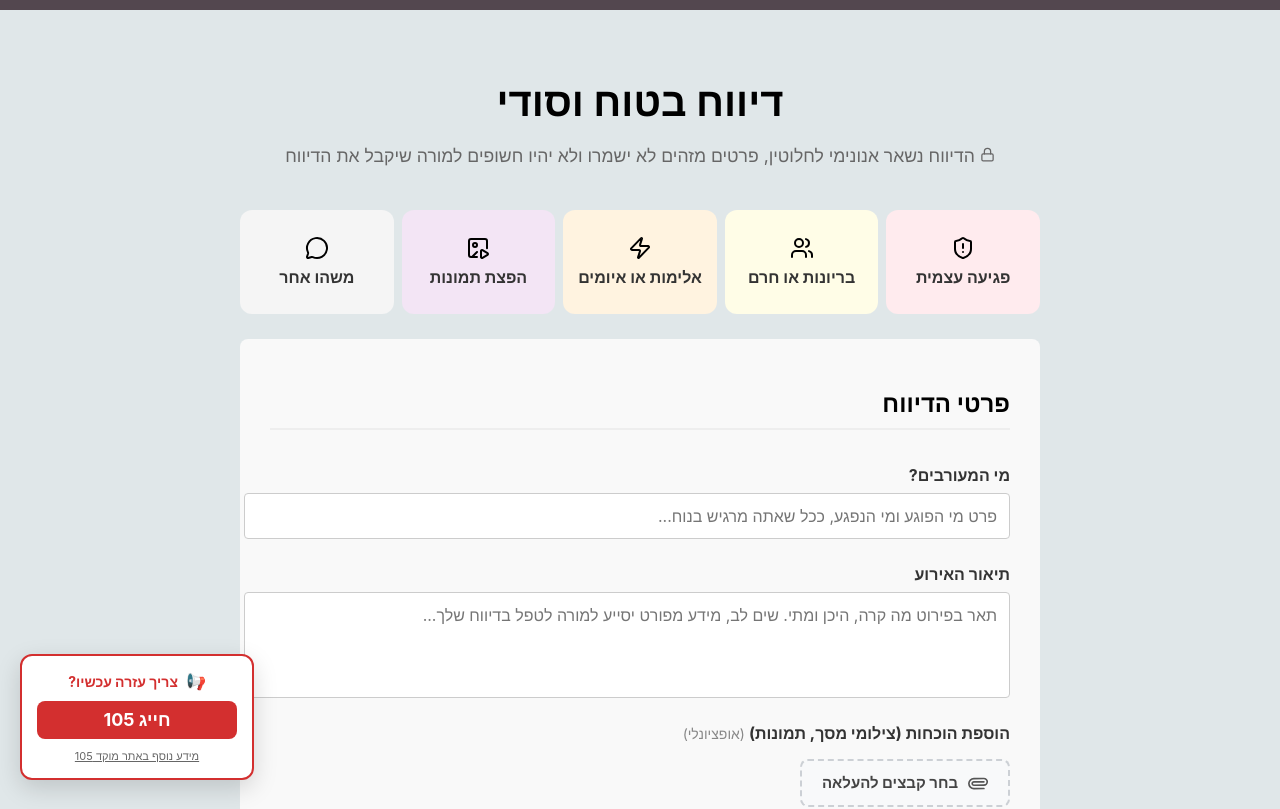
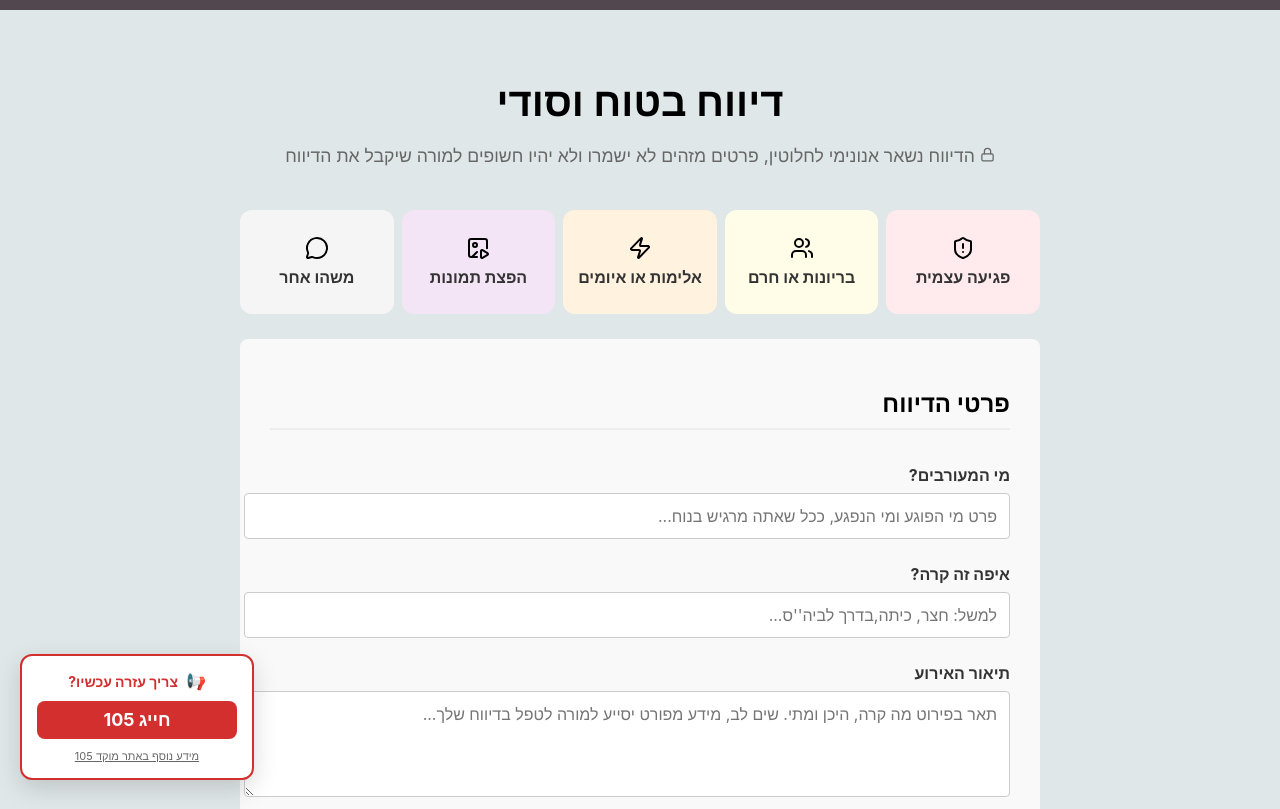
Before and after one commit to MorKahalani/QueenB-Hackathon-TeamGavriel, a React (Vite) app in the folder client/: page /report in a window 1280 px wide. Shown: the top 809 px of the page. Built offline with nearby package versions, Linux system fonts and the light colour scheme; no server answers.

Commit message:
added view file to admin page, real code to student confirmation page and location box

```diff
--- a/client/src/pages/CreateReport.jsx
+++ b/client/src/pages/CreateReport.jsx
@@ -16,6 +16,7 @@ function CreateReport() {
     const [involvedPeople, setInvolvedPeople] = useState('');
     const [description, setDescription] = useState('');
     const [selectedFiles, setSelectedFiles] = useState([]);
+    const [location, setLocation] = useState('');
 
     // Mutation for creating a report - sends form data to the server
     const mutation = useMutation({
@@ -27,9 +28,10 @@ function CreateReport() {
         },
     }
         ),
-        onSuccess: () => {
+        onSuccess: (response) => {
             queryClient.invalidateQueries(['reports']); // updates reports data after a new report is created
-            navigate('/confirmation'); // redirects to confirmation page
+            const realCode = response.data.trackingCode;
+            navigate('/confirmation', { state: { trackingCode: realCode } });
         },
         onError: () => {
            setErrors(prev => ({ ...prev, server: "שרת לא זמין. נסה שוב מאוחר יותר." }));
@@ -55,6 +57,7 @@ function CreateReport() {
     // creating form data to send, including files
     const formData = new FormData();
     formData.append('subject', selectedSubject);
+    formData.append('location', location);
     formData.append('description', description);
     formData.append('involvedPeople', involvedPeople || '');
 
@@ -148,7 +151,17 @@ function CreateReport() {
                     className={styles.inputField}
                 />
                 </div>
-
+                <div className={styles.fieldGroup}>
+                <label htmlFor="location">איפה זה קרה?</label>
+                <input
+                    id="location"
+                    type="text"
+                    value={location}
+                    onChange={(e) => setLocation(e.target.value)}
+                    placeholder="למשל: חצר, כיתה,בדרך לביה''ס..."
+                    className={styles.inputField}
+                />
+                </div>
                 <div className={styles.fieldGroup}>
                 <label htmlFor="eventDescription"> תיאור האירוע </label>
                 <textarea
--- a/client/src/pages/StudentConfirmationPage/StudentConfirmationPage.jsx
+++ b/client/src/pages/StudentConfirmationPage/StudentConfirmationPage.jsx
@@ -1,10 +1,12 @@
 import { Container, Typography, Button, Paper } from '@mui/material';
-import { useNavigate } from 'react-router-dom';
+import { useNavigate ,useLocation } from 'react-router-dom';
 import CheckCircleOutlineIcon from '@mui/icons-material/CheckCircleOutline';
 import CodeTrackingBox from '../../components/CodeTrackingBox/CodeTrackingBox';
 
 const StudentConfirmationPage = () => {
     const navigate = useNavigate();
+    const location = useLocation();
+    const trackingCode = location.state?.trackingCode;
 
     return (
         <Container maxWidth="sm" sx={{ mt: 8, textAlign: 'center' }}>
@@ -18,7 +20,7 @@ const StudentConfirmationPage = () => {
                     תודה על השיתוף
                 </Typography>
                 <CodeTrackingBox
-                code="ABC-123"
+                code={trackingCode}
                 title="זהו קוד המעקב האישי שלך"
                 explanation="יש לשמור את הקוד כדי לצפות בתשובת המורה בהמשך"
                 />
```
Also changed, not shown: 3 other files (tests, documents, lock files or other folders).
